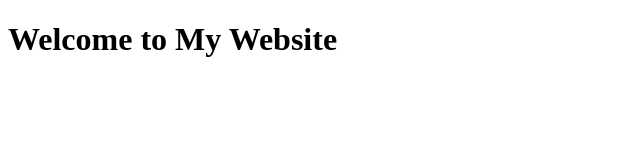
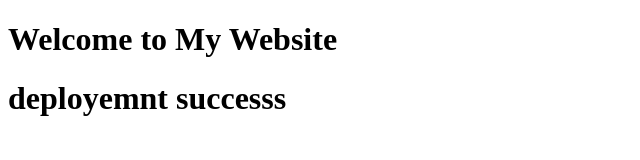
Before and after one commit to Dilakshithan/gh-deployment-workflow, a plain HTML site: page index.html in a window 1280 px wide. Shown: the whole page, without its empty margins (0-640 px from the left). Drawn offline with Linux system fonts and the light colour scheme.

Commit message:
index cange 2

```diff
--- a/index.html
+++ b/index.html
@@ -7,6 +7,7 @@
 <body>
 
     <h1>Welcome to My Website</h1>
+    <h1>deployemnt successs </h1>
 
 </body>
 </html>
```
